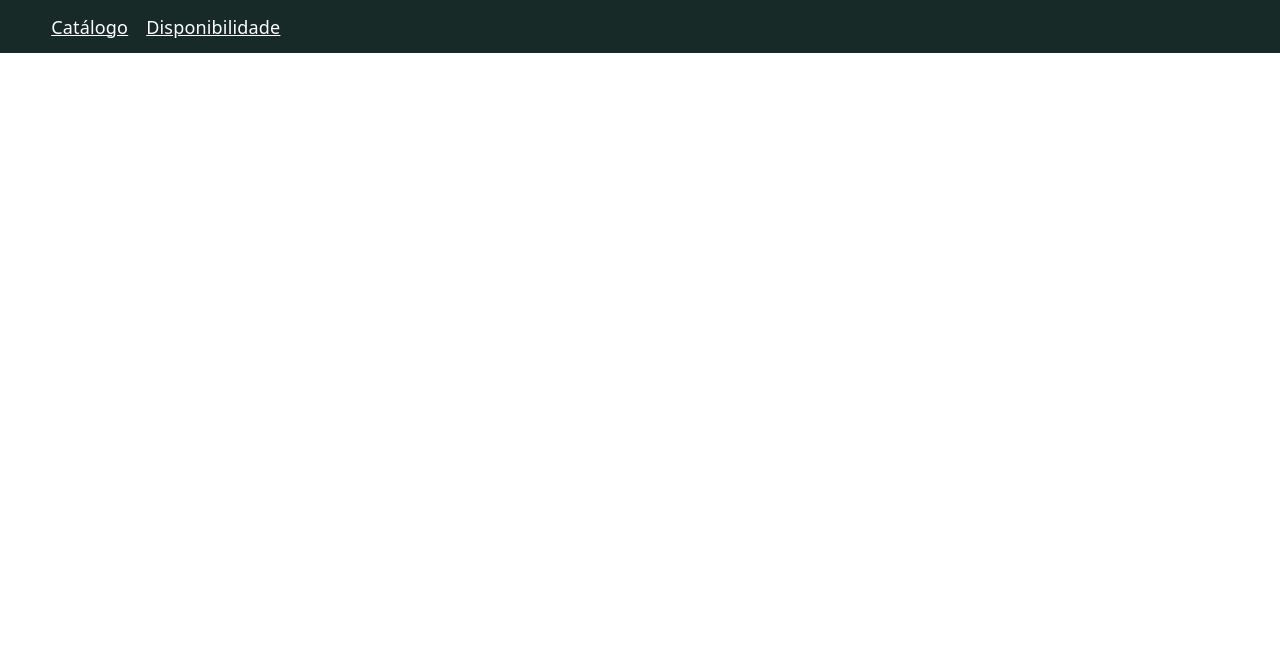
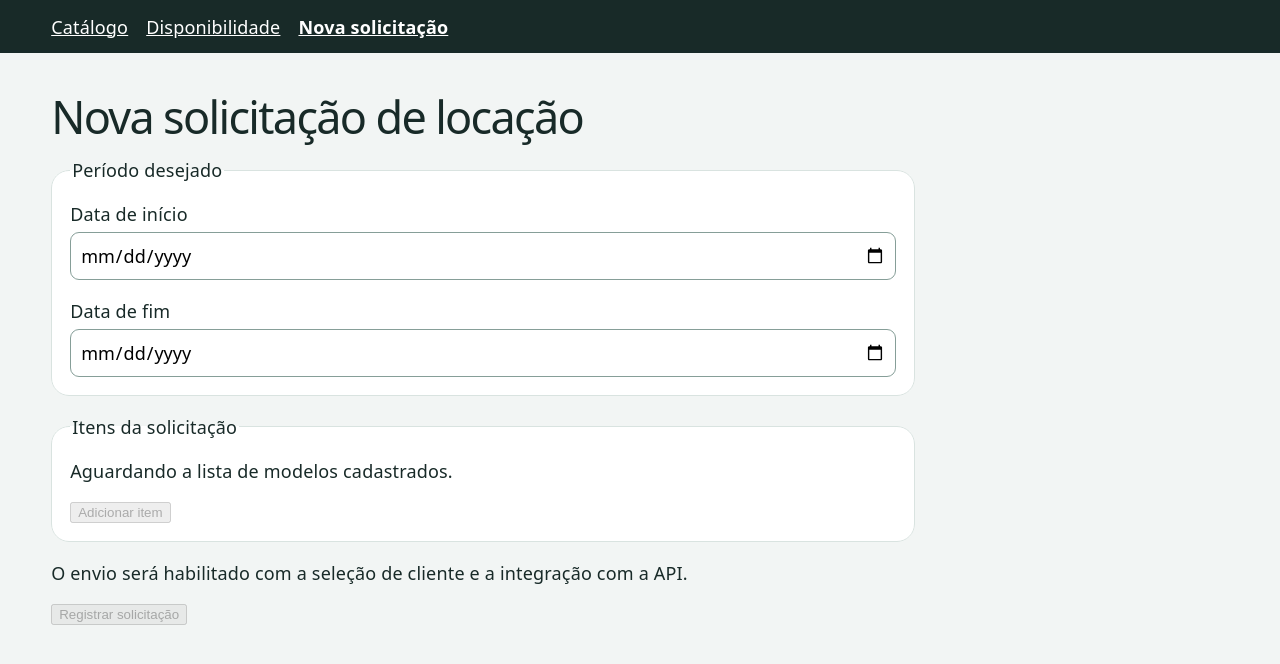
Before and after one commit to gustavotinelvf/Sistema-de-Gest-o-de-Loca-o-de-Equipamentos, a React (Vite) app in the folder frontend/: page /solicitacoes/nova in a window 1280 px wide. Shown: the top 664 px of the page. Built offline with nearby package versions, Linux system fonts and the light colour scheme.

Commit message:
feat(locacao): adiciona formulário de período e itens da solicitação

```diff
--- a/frontend/src/App.tsx
+++ b/frontend/src/App.tsx
@@ -1,6 +1,7 @@
 import { BrowserRouter, NavLink, Route, Routes } from 'react-router-dom'
 import { DisponibilidadePage } from './features/disponibilidade/DisponibilidadePage'
 import { ModelosEquipamentoPage } from './features/equipamento/pages/ModelosEquipamentoPage'
+import { NovaSolicitacaoPage } from './features/locacao/NovaSolicitacaoPage'
 
 export default function App() {
   return (
@@ -8,10 +9,12 @@ export default function App() {
       <nav className="navegacao-principal" aria-label="Módulos">
         <NavLink to="/" end>Catálogo</NavLink>
         <NavLink to="/disponibilidade">Disponibilidade</NavLink>
+        <NavLink to="/solicitacoes/nova">Nova solicitação</NavLink>
       </nav>
       <Routes>
         <Route path="/" element={<ModelosEquipamentoPage />} />
         <Route path="/disponibilidade" element={<DisponibilidadePage />} />
+        <Route path="/solicitacoes/nova" element={<NovaSolicitacaoPage modelos={[]} />} />
       </Routes>
     </BrowserRouter>
   )
--- /dev/null
+++ b/frontend/src/features/locacao/NovaSolicitacaoPage.css
@@ -0,0 +1,56 @@
+.solicitacao {
+  flex: 1;
+  padding: clamp(1rem, 4vw, 3rem);
+  background: #f2f5f4;
+  color: #182a28;
+  color-scheme: light;
+}
+
+.solicitacao h1 {
+  margin: 0 0 1.5rem;
+  font-size: clamp(1.75rem, 5vw, 2.5rem);
+  color: inherit;
+}
+
+.solicitacao form,
+.solicitacao fieldset,
+.solicitacao__item {
+  display: grid;
+  gap: 1rem;
+}
+
+.solicitacao form {
+  max-width: 48rem;
+}
+
+.solicitacao fieldset {
+  min-width: 0;
+  margin: 0;
+  padding: 1rem;
+  border: 1px solid #d9e3e0;
+  border-radius: 1rem;
+  background: #fff;
+}
+
+.solicitacao label {
+  display: grid;
+  gap: 0.25rem;
+}
+
+.solicitacao :is(input, select) {
+  box-sizing: border-box;
+  min-width: 0;
+  width: 100%;
+  padding: 0.5rem;
+  border: 1px solid #869e98;
+  border-radius: 0.5rem;
+  font: inherit;
+}
+
+.solicitacao button {
+  justify-self: start;
+}
+
+.solicitacao [role='alert'] {
+  color: #a12d24;
+}
--- /dev/null
+++ b/frontend/src/features/locacao/NovaSolicitacaoPage.tsx
@@ -0,0 +1,103 @@
+import { useFieldArray, useForm } from 'react-hook-form'
+import type { ModeloEquipamento } from '../equipamento/types'
+import './NovaSolicitacaoPage.css'
+
+interface CamposSolicitacao {
+  dataInicioDesejada: string
+  dataFimDesejada: string
+  itens: { modeloId: string; quantidade: number }[]
+}
+
+interface Props {
+  modelos: readonly ModeloEquipamento[]
+}
+
+export function NovaSolicitacaoPage({ modelos }: Props) {
+  const hoje = new Intl.DateTimeFormat('sv-SE', { timeZone: 'America/Sao_Paulo' }).format(new Date())
+  const modelosAtivos = modelos.filter((modelo) => modelo.ativo)
+  const { control, register, formState: { errors } } = useForm<CamposSolicitacao>({
+    mode: 'onTouched',
+    defaultValues: { dataInicioDesejada: '', dataFimDesejada: '', itens: [] },
+  })
+  const { fields, append, remove } = useFieldArray({ control, name: 'itens' })
+
+  return (
+    <main className="solicitacao">
+      <h1>Nova solicitação de locação</h1>
+      <form onSubmit={(event) => event.preventDefault()}>
+        <fieldset>
+          <legend>Período desejado</legend>
+          <label>
+            Data de início
+            <input type="date" min={hoje} required aria-invalid={!!errors.dataInicioDesejada}
+              {...register('dataInicioDesejada', {
+                required: 'Informe a data de início.',
+                validate: (inicio) => inicio >= hoje || 'A data de início deve ser hoje ou posterior.',
+                deps: ['dataFimDesejada'],
+              })}
+            />
+            {errors.dataInicioDesejada && <span role="alert">{errors.dataInicioDesejada.message}</span>}
+          </label>
+          <label>
+            Data de fim
+            <input type="date" min={hoje} required aria-invalid={!!errors.dataFimDesejada}
+              {...register('dataFimDesejada', {
+                required: 'Informe a data de fim.',
+                validate: (fim, { dataInicioDesejada }) =>
+                  !dataInicioDesejada || fim > dataInicioDesejada || 'A data de fim deve ser posterior ao início.',
+              })}
+            />
+            {errors.dataFimDesejada && <span role="alert">{errors.dataFimDesejada.message}</span>}
+          </label>
+        </fieldset>
+
+        <fieldset>
+          <legend>Itens da solicitação</legend>
+          {modelosAtivos.length === 0 && <p>Aguardando a lista de modelos cadastrados.</p>}
+          {fields.map((item, indice) => (
+            <div className="solicitacao__item" key={item.id}>
+              <label>
+                Modelo
+                <select required aria-invalid={!!errors.itens?.[indice]?.modeloId}
+                  {...register(`itens.${indice}.modeloId`, {
+                    required: 'Selecione um modelo.',
+                    validate: (modeloId, { itens }) =>
+                      itens.every((outro, posicao) => posicao === indice || outro.modeloId !== modeloId)
+                      || 'Este modelo já está na solicitação.',
+                  })}
+                >
+                  <option value="">Selecione um modelo</option>
+                  {modelosAtivos.map((modelo) => (
+                    <option key={modelo.id} value={modelo.id}>{modelo.nome}</option>
+                  ))}
+                </select>
+                {errors.itens?.[indice]?.modeloId && <span role="alert">{errors.itens[indice].modeloId.message}</span>}
+              </label>
+              <label>
+                Quantidade
+                <input type="number" min={1} max={2147483647} step={1} required
+                  aria-invalid={!!errors.itens?.[indice]?.quantidade}
+                  {...register(`itens.${indice}.quantidade`, {
+                    valueAsNumber: true,
+                    validate: (quantidade) =>
+                      (Number.isInteger(quantidade) && quantidade >= 1 && quantidade <= 2147483647)
+                      || 'Informe uma quantidade inteira maior que zero.',
+                  })}
+                />
+                {errors.itens?.[indice]?.quantidade && <span role="alert">{errors.itens[indice].quantidade.message}</span>}
+              </label>
+              <button type="button" onClick={() => remove(indice)}>Remover item {indice + 1}</button>
+            </div>
+          ))}
+          <button type="button" disabled={modelosAtivos.length === 0}
+            onClick={() => append({ modeloId: '', quantidade: 1 })}
+          >
+            Adicionar item
+          </button>
+        </fieldset>
+        <p>O envio será habilitado com a seleção de cliente e a integração com a API.</p>
+        <button type="submit" disabled>Registrar solicitação</button>
+      </form>
+    </main>
+  )
+}
```
